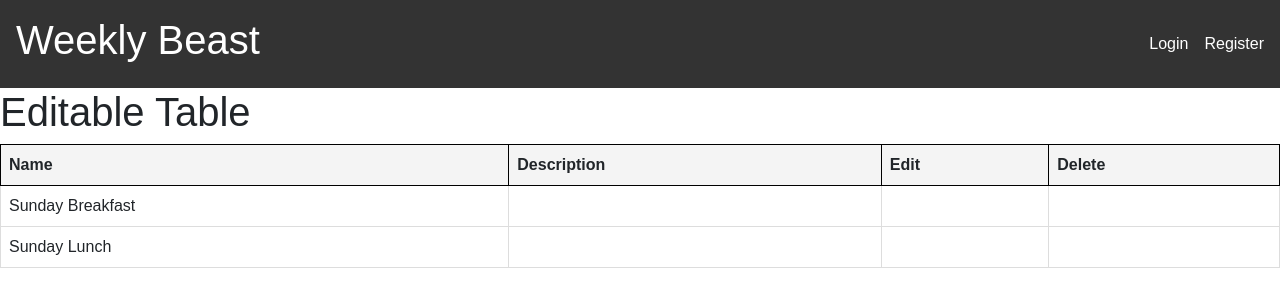
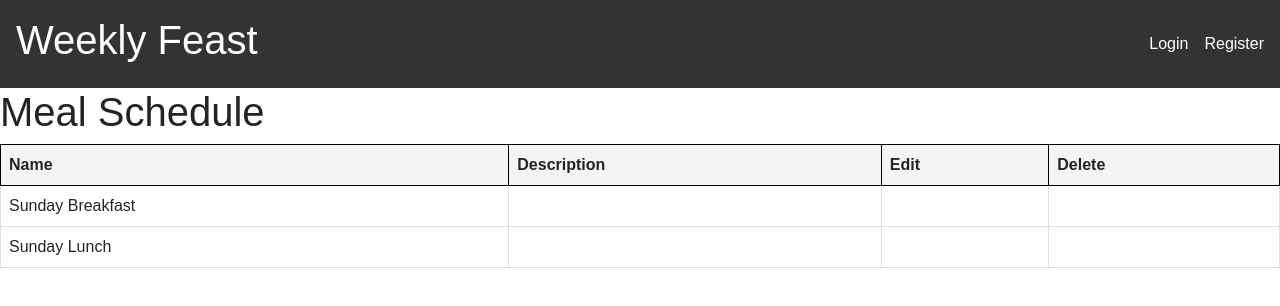
Before and after one commit to IsaacMardy/mealApp, a React (Create React App) app in the folder mealApp/: page /DisplayScedule in a window 1280 px wide. Shown: the top 306 px of the page. Built offline with nearby package versions, Linux system fonts and the light colour scheme; the HTML template or start-up script is replaced by a standard one.

Commit message:
Isaac commit 2

```diff
--- a/mealApp/src/Components/DisplayMeals.js
+++ b/mealApp/src/Components/DisplayMeals.js
@@ -33,7 +33,9 @@ function DisplayMeals() {
         fetchMeals();
     }, []);
 
-    // fix box and list size
+    /**
+     * update: align the ScrollingList and ScrollingBox components side by side
+     */
     return (
         <div>
             <h1>Meal Display</h1>
@@ -42,13 +44,24 @@ function DisplayMeals() {
             ) : error ? (
                 <p style={{ color: 'red' }}>{error}</p>
             ) : (
-                <ScrollingList
-                    items={meals}
-                    selectedItem={sharedData}
-                    updateSelectedItem={updateSharedData}
-                />
+                <div
+                    style={{
+                        display: 'flex',
+                        gap: '20px',
+                        alignItems: 'flex-start',
+                    }}
+                >
+                    {/* Scrolling List */}
+                    <ScrollingList
+                        items={meals}
+                        selectedItem={sharedData}
+                        updateSelectedItem={updateSharedData}
+                    />
+
+                    {/* Scrolling Box */}
+                    <ScrollingBox selectedItem={sharedData} />
+                </div>
             )}
-            <ScrollingBox selectedItem={sharedData}></ScrollingBox>
         </div>
     );
 }
--- a/mealApp/src/Components/DisplaySchedule.js
+++ b/mealApp/src/Components/DisplaySchedule.js
@@ -6,7 +6,7 @@ function DisplaySCedule() {
 
     return (
         <div>
-            <h1>Editable Table</h1>
+            <h1>Meal Schedule</h1>
             <table style={{ width: '100%', borderCollapse: 'collapse' }}>
                 <thead>
                     <tr>
--- a/mealApp/src/Components/NavBar.js
+++ b/mealApp/src/Components/NavBar.js
@@ -16,9 +16,9 @@ function NavBar() {
   return (
     <nav className="navbar">
       {!isLoggedIn ? (
-        <h1><Link to="/Login" style={{ textDecoration: 'none', color: 'White' }}>Weekly Beast</Link></h1>
+        <h1><Link to="/Login" style={{ textDecoration: 'none', color: 'White' }}>Weekly Feast</Link></h1>
       ) : (
-        <h1><Link to="/Home" style={{ textDecoration: 'none', color: 'White' }}>Weekly Beast</Link></h1>
+        <h1><Link to="/Home" style={{ textDecoration: 'none', color: 'White' }}>Weekly Feast</Link></h1>
       )}
       <ul className="nav-links">
         {!isLoggedIn ? (
--- a/mealApp/src/Components/Register.js
+++ b/mealApp/src/Components/Register.js
@@ -11,6 +11,7 @@ function Register() {
     const [userID, setUserID] = useState("");
     const [password, setPassword] = useState("");
 
+    //need signup message
       const handleSignUp = (event) => {
         event.preventDefault()
         const newUser = {
@@ -20,7 +21,7 @@ function Register() {
           password:password
         }
         register(newUser);
-      }
+      };
 
       //add diatitian check box
     return (
```
Also changed, not shown: 1 other file (tests, documents, lock files or other folders).
